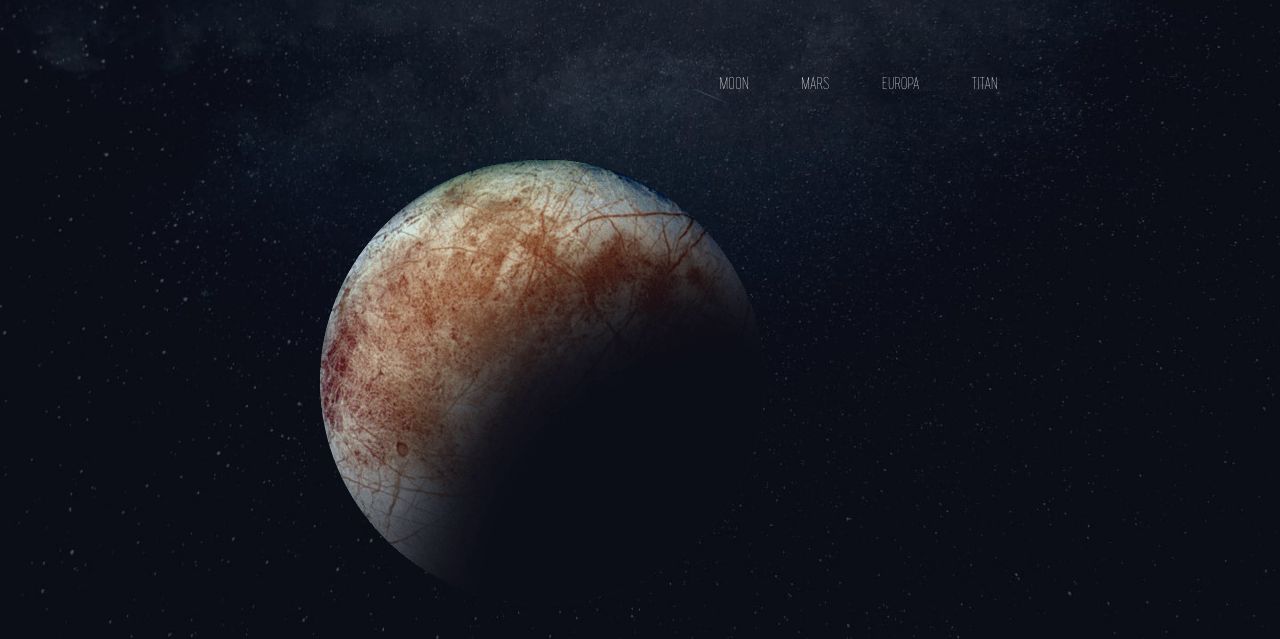
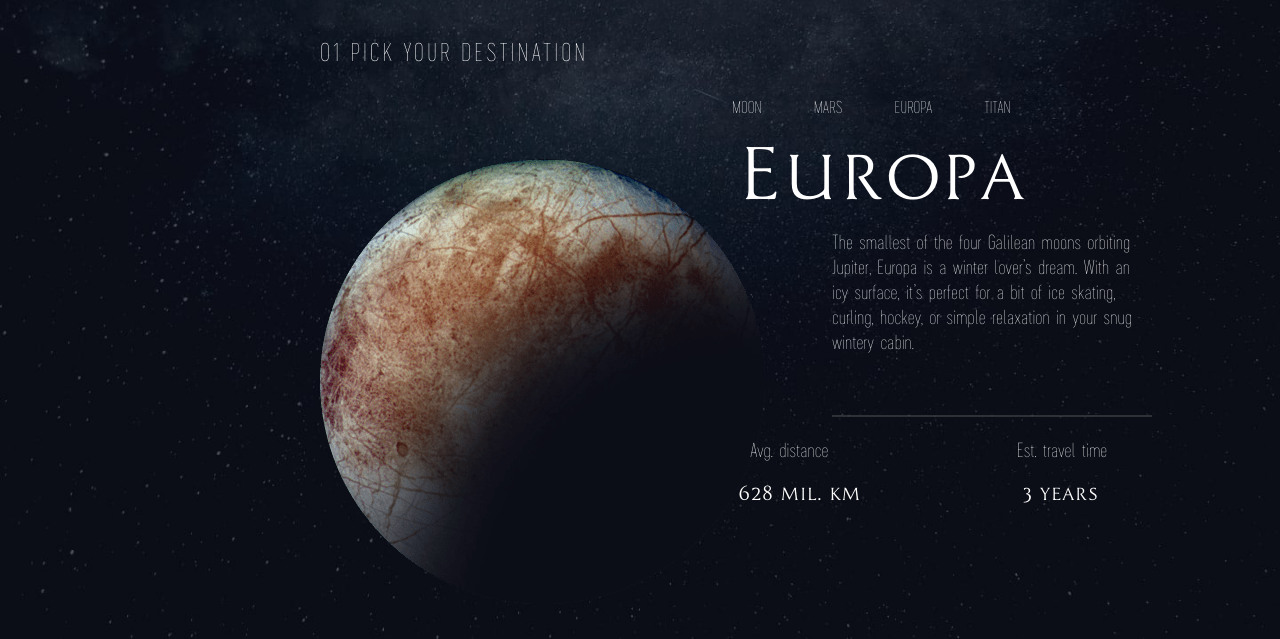
Before and after one commit to 32henri/Project2, a plain HTML site: page europa.html in a window 1280 px wide. Shown: the part 161-800 px from the top of the page. Drawn offline with Linux system fonts and the light colour scheme.

Commit message:
pc destination finish

```diff
--- a/europa.html
+++ b/europa.html
@@ -33,6 +33,16 @@
         <a href="europa.html">EUROPA</a>
         <a href="titan.html">TITAN</a>
     </div>
+    <p class="destinationp1">01 Pick your destination</p>
+    <p class="destinationp2">Europa</p>
+    <div class="destination_info">
+        <p class="destinationp3">The smallest of the four Galilean moons orbiting Jupiter, Europa is a winter lover’s dream. With an icy surface, it’s perfect for a bit of ice skating, curling, hockey, or simple relaxation in your snug wintery cabin.</p>
+    </div>
+    <div class="destination_decoration"></div>
+    <div class="destination_distance">
+        <p class="destinationp4">   Avg. distance                              Est. travel time </p>
+        <p class="destinationp5"> 628 mil. km                        3 years</p>
+    </div>
 
 </body>
 </html>
--- a/style.css
+++ b/style.css
@@ -47,8 +47,8 @@
 
     .sub_navigation1 {
         position: absolute;
-        right: 20%;
-        bottom: 65%;
+        right: 19%;
+        bottom: 62%;
         overflow: hidden;
     }
 
@@ -110,10 +110,12 @@
         font-size: 24px;
         position: absolute;
         top: -10%;
+        letter-spacing: 3px;
+
     }
 
     .homep2 {
-        font-size: 80px;
+        font-size: 90px;
         font-family: Cyan-Capitals;
     }
 
@@ -157,7 +159,7 @@
 
     .destination_decoration {
         position: absolute;
-        top: 70%;
+        top: 72%;
         right: 10%;
         width: 25%;
         height: 0.3%;
@@ -172,7 +174,7 @@
         justify-content: space-evenly;
         position: absolute;
         top: 75%;
-        right: 20%;
+        right: 13%;
     }
 
     .destinationp1 {
@@ -180,14 +182,15 @@
         top: 25%;
         left: 25%;
         text-transform: uppercase;
+        letter-spacing: 3px;
         font-size: 150%;
     }
 
     .destinationp2 {
         position: absolute;
         top: 37%;
-        right: 22%;
-        font-size: 400%;
+        right: 20%;
+        font-size: 430%;
         font-family: Cyan-Capitals;
     }
 
@@ -195,14 +198,18 @@
         position: absolute;
         top: 50%;
         right: 20%;
+        word-spacing: 2px;
     }
 
     .destinationp4 {
-
+        white-space:pre;
+        word-spacing: 2px;
     }
 
     .destinationp5 {
         font-family: Cyan-Capitals;
+        word-spacing: 2px;
+        white-space:pre;
     }
 
 }
@@ -292,7 +299,8 @@
         font-size: 125%;
         position: fixed;
         top: 15%;
-        right: 28%;
+        right: 21%;
+        letter-spacing: 2px;
     }
 
     .homep2 {
```
Also changed, not shown: destination.html (+4 -4 lines), mars.html (+10 -0 lines), titan.html (+10 -0 lines).
